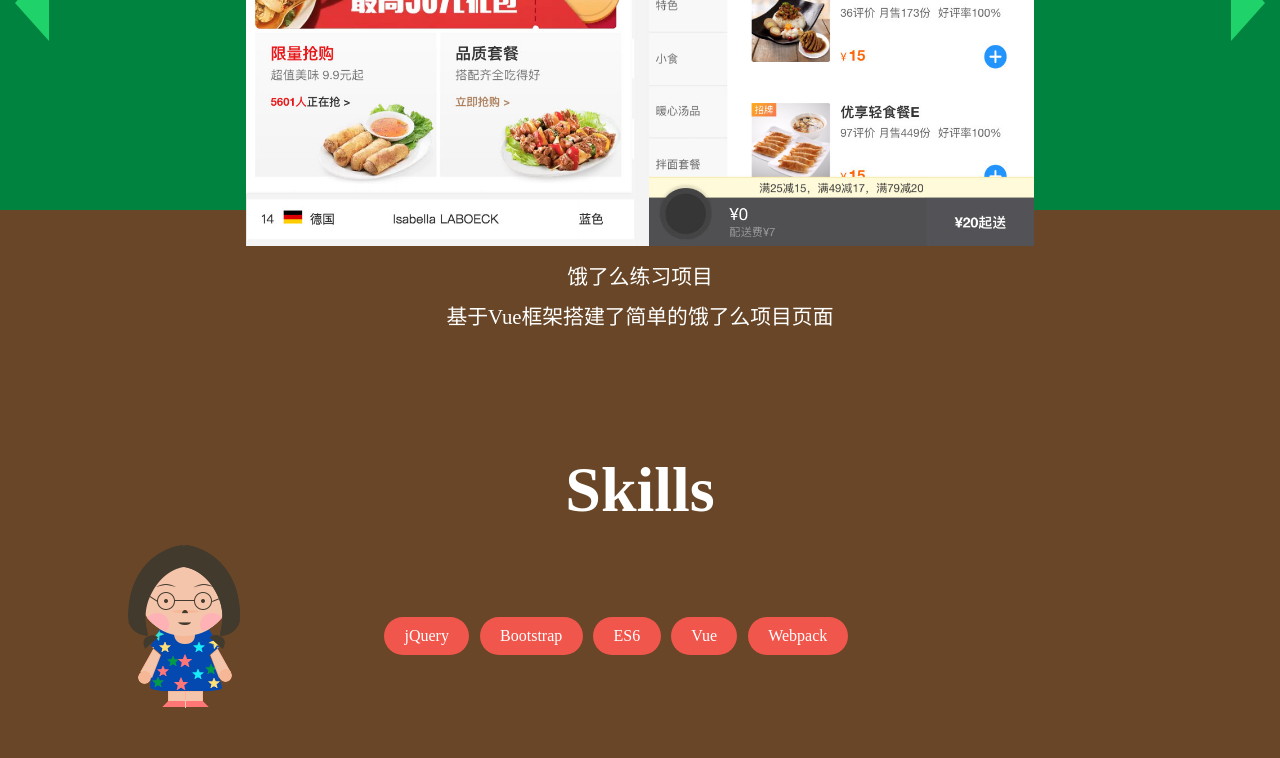
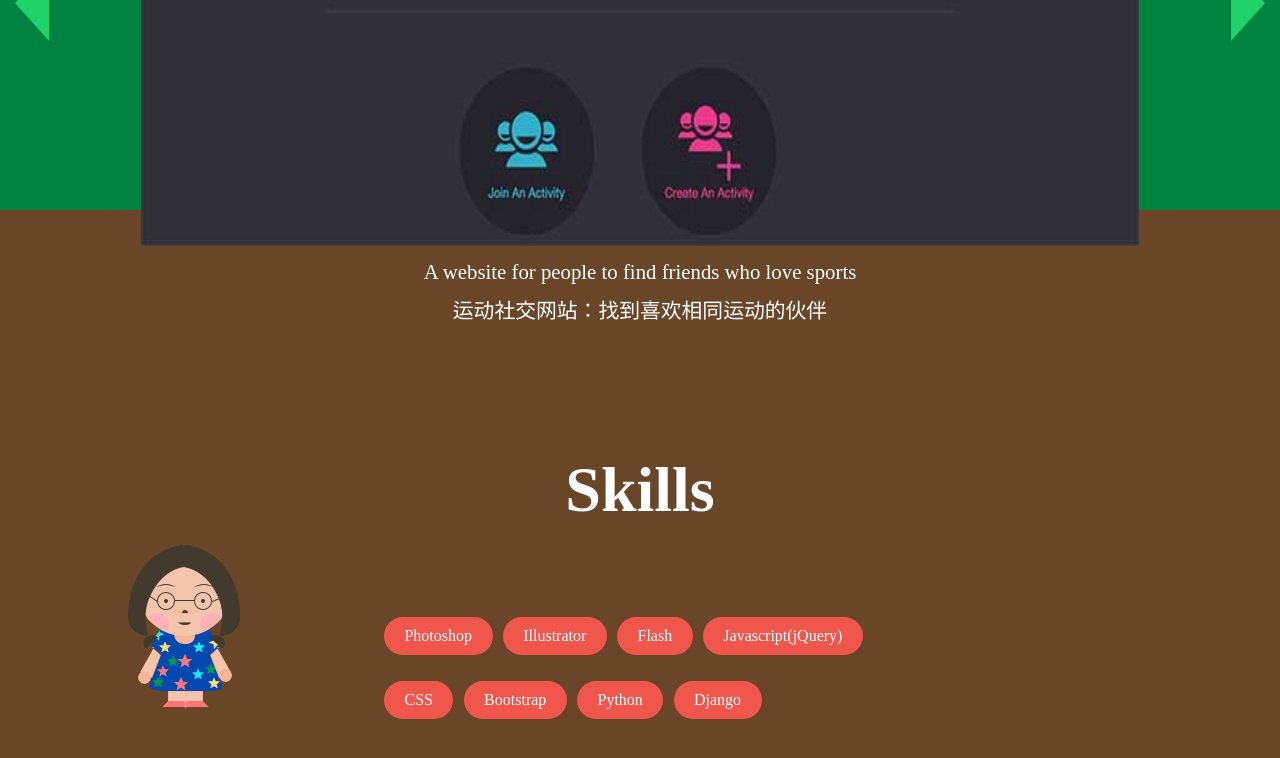
Before and after one commit to jplyue/jplyue.github.io, a Jekyll site: the page index.html, which Jekyll copies as it is, in a window 1280 px wide and 900 px high, scrolled down 2247 px. Shown: the top 758 px of the window. Built offline with Jekyll 4.4.1, drawn with Linux system fonts in a browser that asks for light colours; nearby versions of some CDN libraries.

Commit message:
Revert "2018 update"
This reverts commit bb07343955f68d73407ec83b8afb0a01b20ab666.

```diff
--- a/index.html
+++ b/index.html
@@ -53,7 +53,7 @@
 		</div>
 	</div>
 	<!-- Scene 3-->
-	<!-- <div class="section" id="section2">
+	<div class="section" id="section2">
 		<div class="slide" id="slide1">
 			<div class="content">
 				<a href="http://playground.eca.ed.ac.uk/~s1400411/DWD/2nd/code11/" target="_blank">
@@ -99,44 +99,6 @@
 
 			</div>
 		</div>
-	</div> -->
-	<div class="section" id="section2">
-		<div class="slide" id="slide1">
-			<div class="content">
-				<a href="http://playground.eca.ed.ac.uk/~s1400411/DWD/2nd/code11/" target="_blank">
-					<img src="images/2018/eleme.jpg" alt="SPORTS BUDDY">
-					<p>饿了么练习项目</p>
-					<p>基于Vue框架搭建了简单的饿了么项目页面</p>
-				</a>
-			</div>
-		</div>
-		<div class="slide" id="slide2">
-			<div class="content">
-				<a href="http://playground.eca.ed.ac.uk/~s1400411/digital/" target="_blank">
-					<img src="images/2018/wintermatch.jpg" alt="MY SITE">
-					<p>央视体育APP</p>
-					<p>央视体育APP冬奥会内嵌HTML5赛事直播页面</p>
-				</a>
-			</div>
-		</div>
-		<div class="slide" id="slide3">
-			<div class="content">
-				<a href="http://playground.eca.ed.ac.uk/~s1400411/yf_huds/yf_huds.html" target="_blank">
-					<img src="images/2018/cms.jpg" alt="FLASH">
-					<p>央视内容集成发布平台</p>
-					<p>模块化思想</p>
-				</a>
-			</div>
-		</div>
-		<div class="slide" id="slide4">
-			<div class="content">
-				<a href="http://www.fastswf.com/F-S4qGw" target="_blank">
-					<img src="images/2018/cportal.jpg" alt="FLASH">
-					<p>Cportal平台</p>
-					<p>UI组件库的构建</p>
-				</a>
-			</div>
-		</div>
 	</div>
 	<!-- Scene 4-->
 	<div class="section" id="section3">
@@ -144,15 +106,19 @@
 			<div class="wall top">
 				<h2>Skills</h2>
 				<ul>
-					<li>jQuery</li>
+					<li>Photoshop</li>
+					<li>Illustrator</li>
+					<li>Flash</li>
+					<li>Javascript(jQuery)</li>
+					<li>CSS</li>
 					<li>Bootstrap</li>
-					<li>ES6</li>
-					<li>Vue</li>
-					<li>Webpack</li>
+					<li>Python</li>
+					<li>Django</li>
 				</ul>
+
 			</div>
 			<div class="wall bottom">
-				<a class="button" href="简历-高艺菲-前端工程师.pdf" target="_top">我的简历</a>
+				<a class="button" href="cv.pdf" target="_top">我的简历</a>
 				<img src="images/girl.png" alt="girl" class="hidden">
 			</div>
 		</div>
```
Also changed, not shown: images/2018/cms.jpg (deleted), images/2018/cportal.jpg (deleted), images/2018/eleme.jpg (deleted), images/2018/wintermatch.jpg (deleted), 4 other files.
